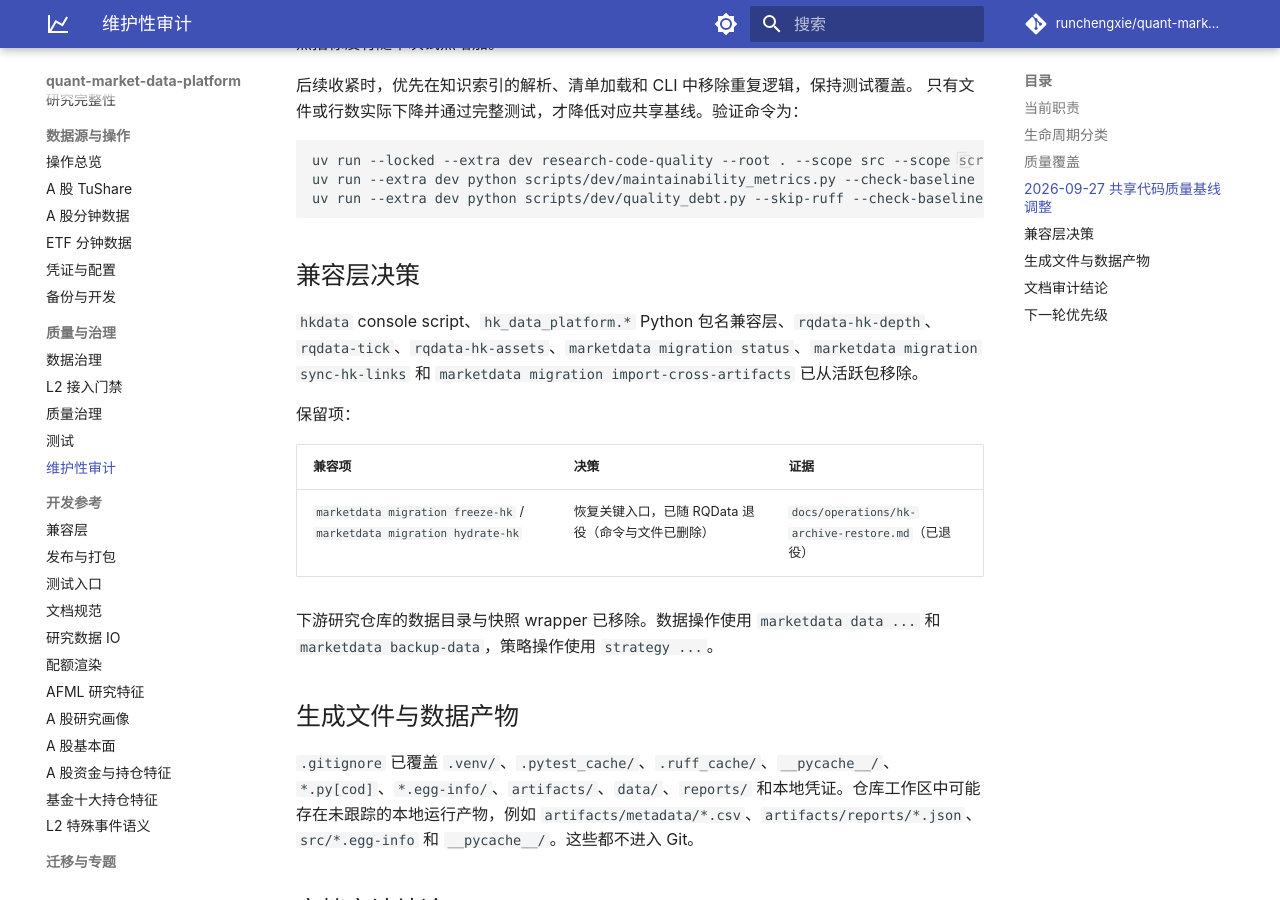
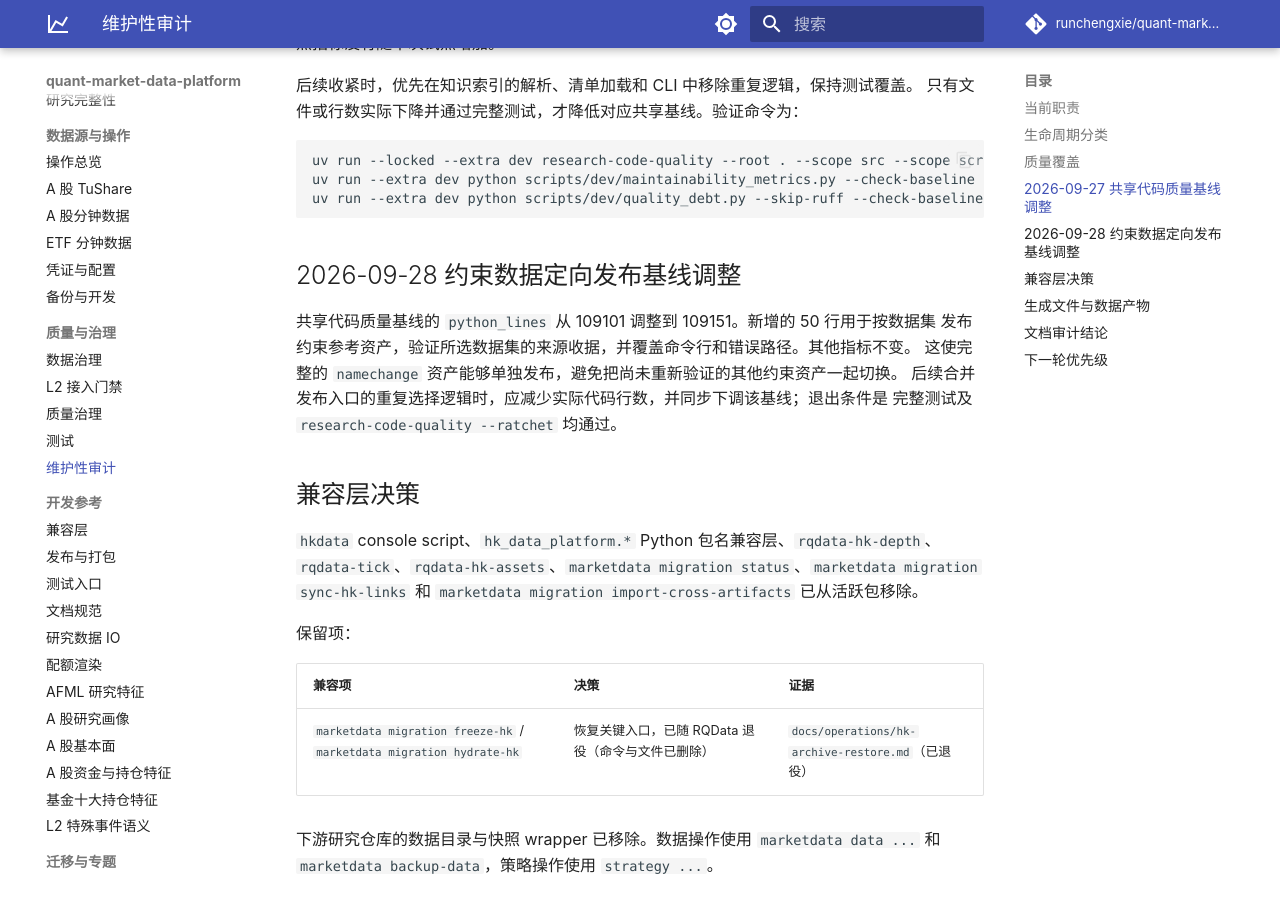
Before and after one commit to runchengxie/quant-market-data-platform, an MkDocs documentation site: the page built from docs/maintenance-audit.md, in a window 1280 px wide and 900 px high, scrolled down 3838 px. Built offline with MkDocs 1.6.1 and Material for MkDocs 9.7.7, drawn with Linux system fonts in a browser that asks for light colours; comment, search, counter and statistics services are not loaded.

Commit message:
Document selective publication quality baseline

````diff
--- a/docs/maintenance-audit.md
+++ b/docs/maintenance-audit.md
@@ -135,6 +135,14 @@ uv run --extra dev python scripts/dev/maintainability_metrics.py --check-baselin
 uv run --extra dev python scripts/dev/quality_debt.py --skip-ruff --check-baseline --check-ratchet
 ```
 
+## 2026-09-28 约束数据定向发布基线调整
+
+共享代码质量基线的 `python_lines` 从 109101 调整到 109151。新增的 50 行用于按数据集
+发布约束参考资产，验证所选数据集的来源收据，并覆盖命令行和错误路径。其他指标不变。
+这使完整的 `namechange` 资产能够单独发布，避免把尚未重新验证的其他约束资产一起切换。
+后续合并发布入口的重复选择逻辑时，应减少实际代码行数，并同步下调该基线；退出条件是
+完整测试及 `research-code-quality --ratchet` 均通过。
+
 ## 兼容层决策
 
 `hkdata` console script、`hk_data_platform.*` Python 包名兼容层、`rqdata-hk-depth`、`rqdata-tick`、`rqdata-hk-assets`、`marketdata migration status`、`marketdata migration sync-hk-links` 和 `marketdata migration import-cross-artifacts` 已从活跃包移除。
````
Also changed, not shown: 1 other file.
